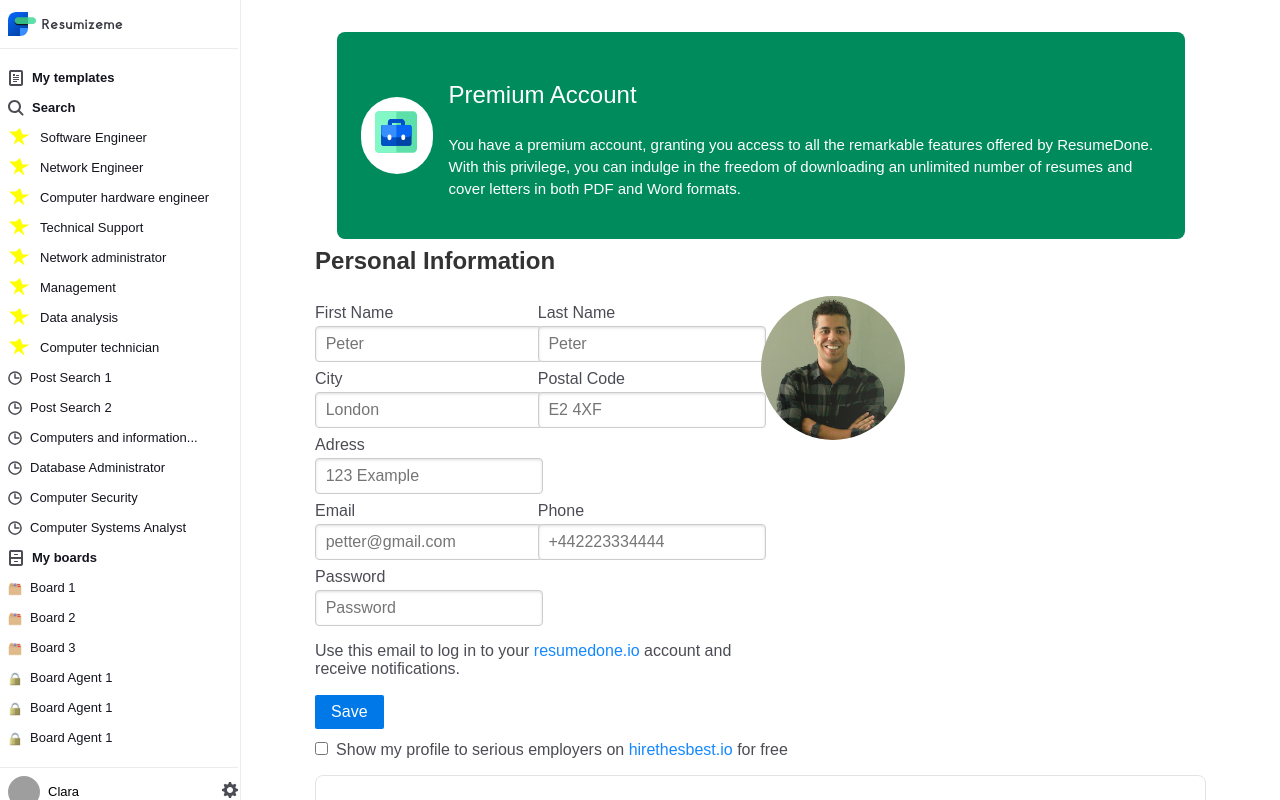
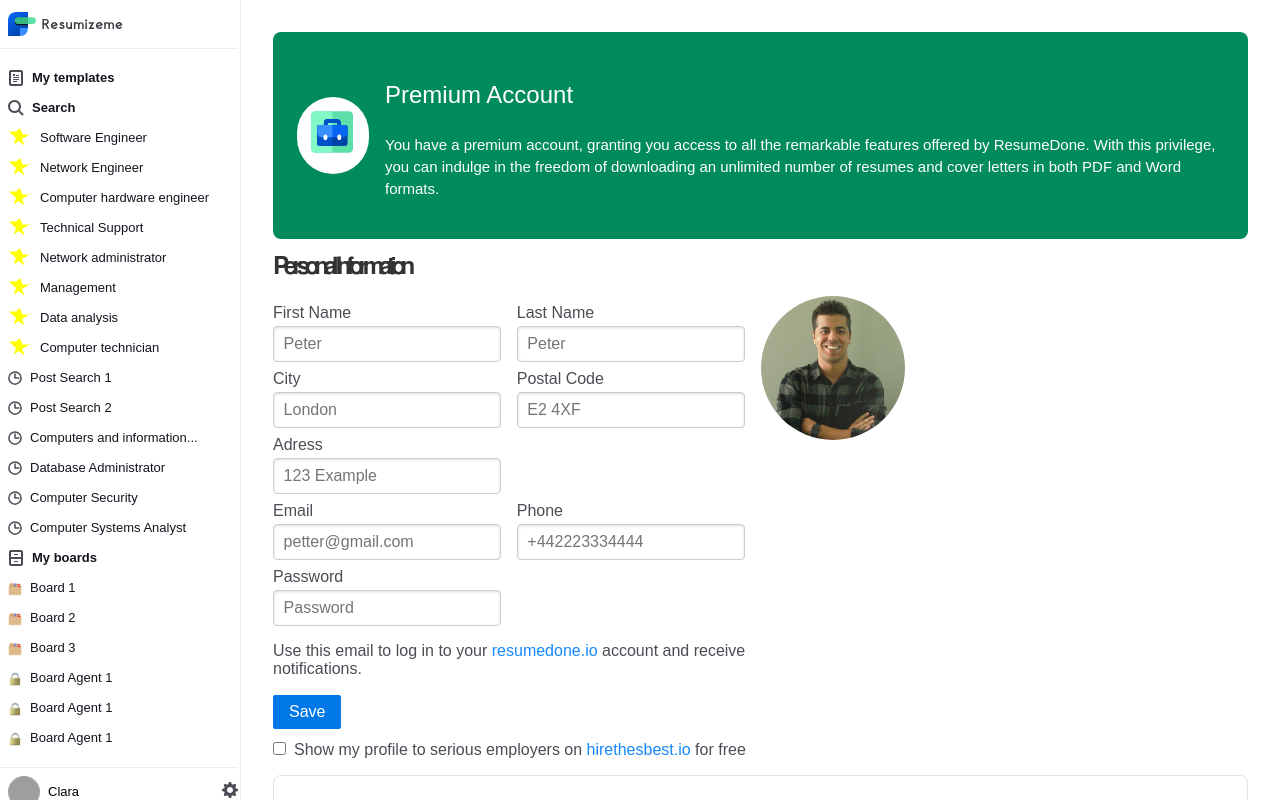
Before and after one commit to crystel1996/test-frontends, a React (Create React App) app in the folder front/: page / in a window 1280 px wide. Built offline with nearby package versions, Linux system fonts and the light colour scheme; grey boxes are pictures that could not be loaded.

Commit message:
fix width

```diff
--- a/front/src/Components/Alert/style.module.css
+++ b/front/src/Components/Alert/style.module.css
@@ -1,6 +1,6 @@
 .alertContent {
     display: flex;
-    width: 800px;
+    width: auto;
     padding: 24px;
     align-items: center;
     gap: 16px;
--- a/front/src/Components/Information/Information.tsx
+++ b/front/src/Components/Information/Information.tsx
@@ -9,6 +9,7 @@ export const Information: FC<InformationComponentInterface> = () => {
     return <div className={style.informationContent}>
         <form className="pure-form">
             <fieldset>
+                <div className="pure-g">
                     <legend className={style.legendText}>Personal Information</legend>
                     <div className='pure-u-12-24'>
                         <div>
@@ -63,6 +64,7 @@ export const Information: FC<InformationComponentInterface> = () => {
                     <div className='pure-u-12-24'>
                         <img className={style.profilePictureInformation} src={profile_picture} alt="Profile picture" />
                     </div>
+                </div>
             </fieldset>
         </form>
 
--- a/front/src/Components/Information/style.module.css
+++ b/front/src/Components/Information/style.module.css
@@ -1,5 +1,7 @@
 .informationContent {
     color: var(--grayscale-n-600, #4C4C55);
+    display: flex;
+    flex-direction: column;
 }
 
 .legendText {
--- a/front/src/Components/Main/Main.tsx
+++ b/front/src/Components/Main/Main.tsx
@@ -10,8 +10,6 @@ export const Main: FC<MainComponentInterface> = () => {
     return <div className={classNames(style.mainContent)}>
         <div>
             <Alert />
-        </div>
-        <div>
             <Information />
         </div>
 
```
Lines whose indentation alone changed are shown as unchanged.
